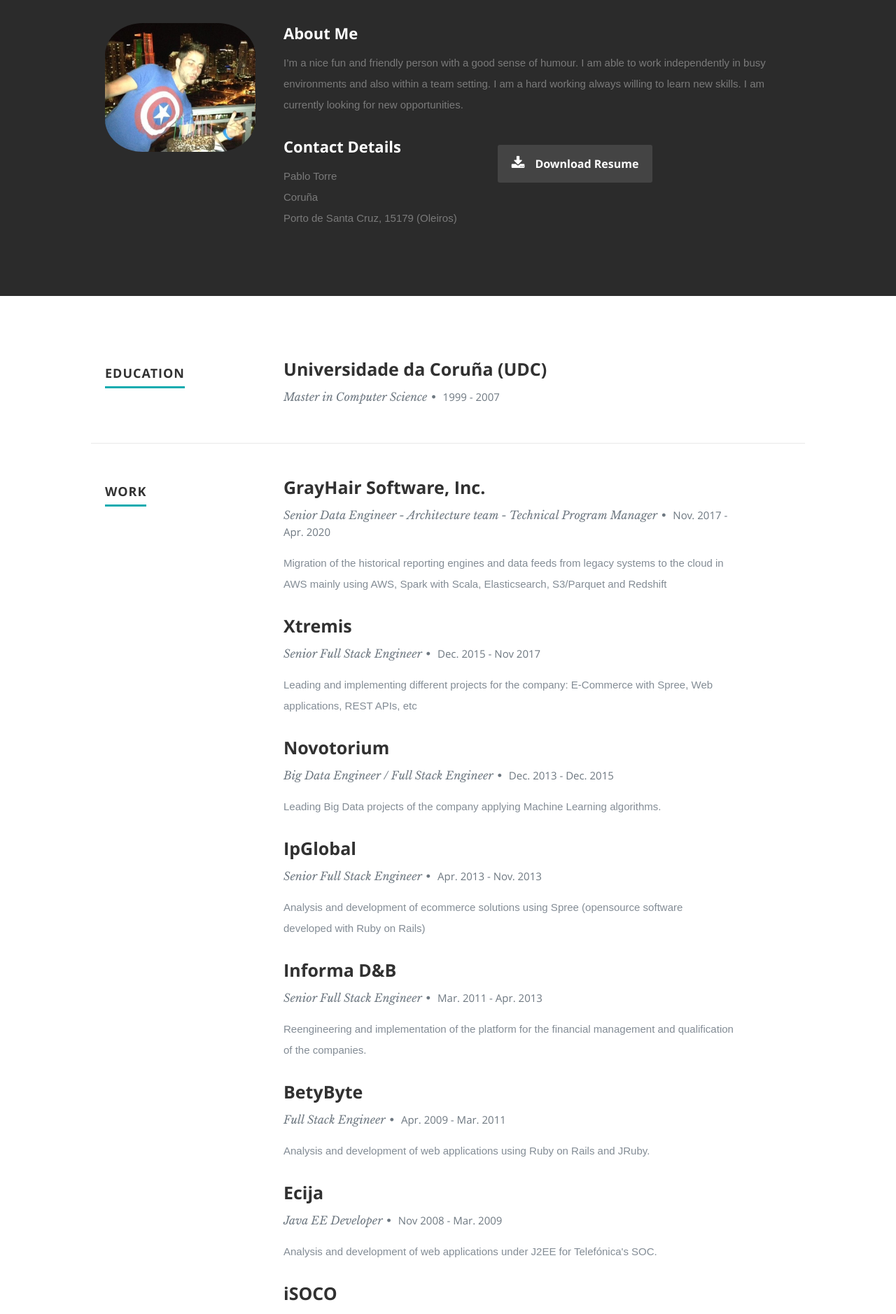
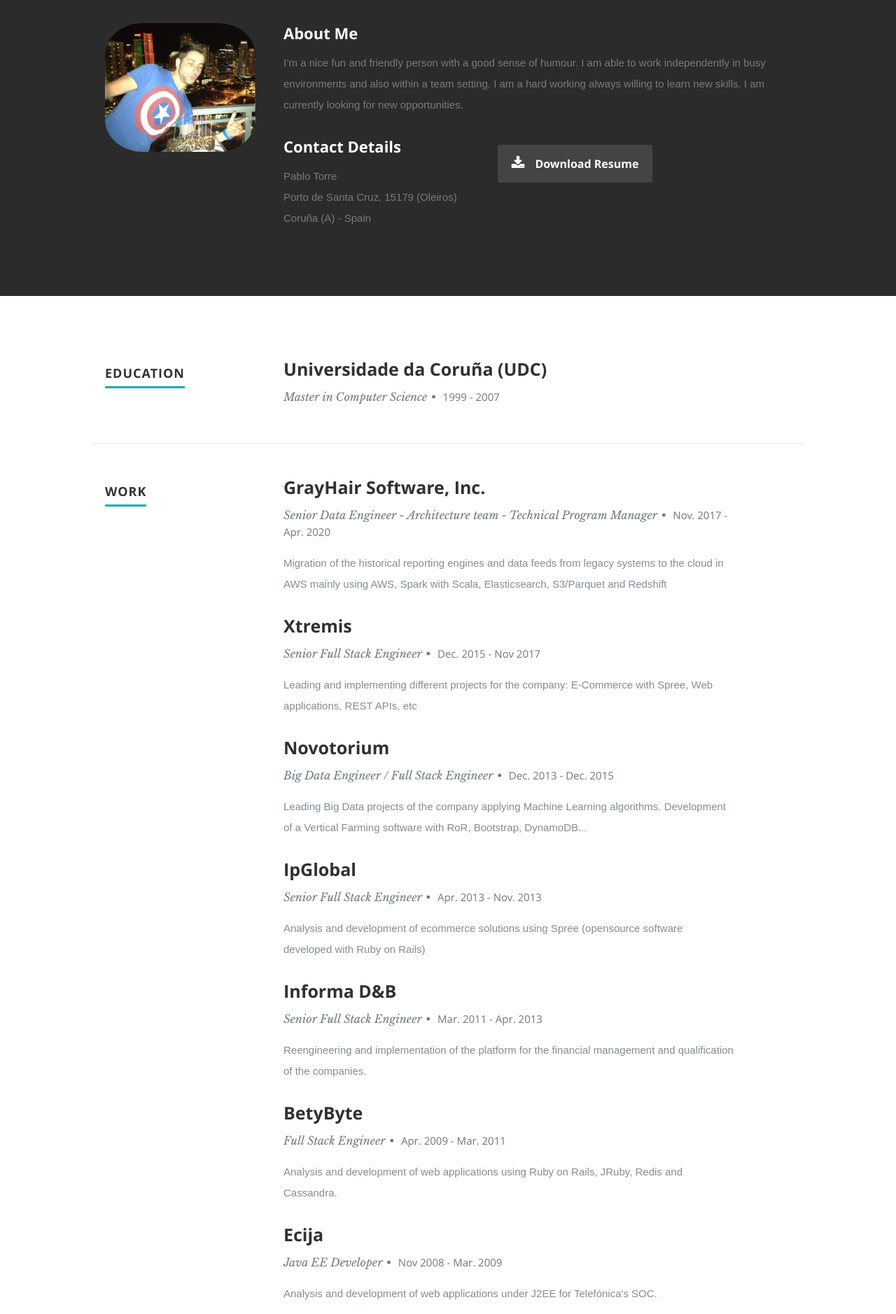
Before and after one commit to sylvinho81/resume, a React (Create React App) app: page / in a window 1280 px wide. Shown: the part 863-2741 px from the top of the page at 70% size. Built offline with nearby package versions, Linux system fonts and the light colour scheme.

Commit message:
About section

```diff
--- a/src/components/about/about.js
+++ b/src/components/about/about.js
@@ -28,9 +28,9 @@
          						<span>{resumeData.name}</span>
                       <br></br>
          						  <span>
+                       {resumeData.address}
+                       <br></br>
                        {resumeData.locality}
-                       <br></br>
-                       {resumeData.address}
                       </span>
          					   </p>
                   </div>
--- a/src/resumeData.js
+++ b/src/resumeData.js
@@ -21,7 +21,7 @@
       }
     ],
   "aboutme":"I’m a nice fun and friendly person with a good sense of humour. I am able to work independently in busy environments and also within a team setting. I am a hard working always willing to learn new skills. I am currently looking for new opportunities.",
-  "locality": "Coruña",
+  "locality": "Coruña (A) - Spain",
   "address":"Porto de Santa Cruz, 15179 (Oleiros)",
   "mail":"pablotorre81@gmail.com",
   "education":[
@@ -59,7 +59,7 @@
       "YearOfStart":"2013",
       "MonthOfLeaving":"Dec.",
       "YearOfLeaving":"2015",
-      "Achievements":"Leading Big Data projects of the company applying Machine Learning algorithms. "
+      "Achievements":"Leading Big Data projects of the company applying Machine Learning algorithms. Development of a Vertical Farming software with RoR, Bootstrap, DynamoDB..."
     },
     {
       "CompanyName":"IpGlobal",
@@ -86,7 +86,7 @@
       "YearOfStart":"2009",
       "MonthOfLeaving":"Mar.",
       "YearOfLeaving":"2011",
-      "Achievements":"Analysis and development of web applications using Ruby on Rails and JRuby. "
+      "Achievements":"Analysis and development of web applications using Ruby on Rails, JRuby, Redis and Cassandra."
     },
     {
       "CompanyName":"Ecija",
```
